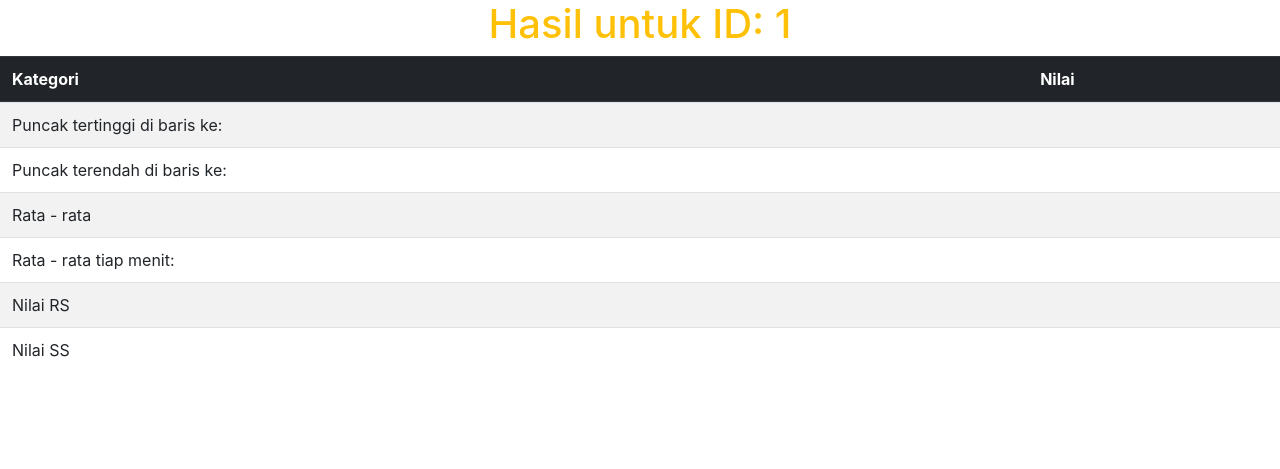
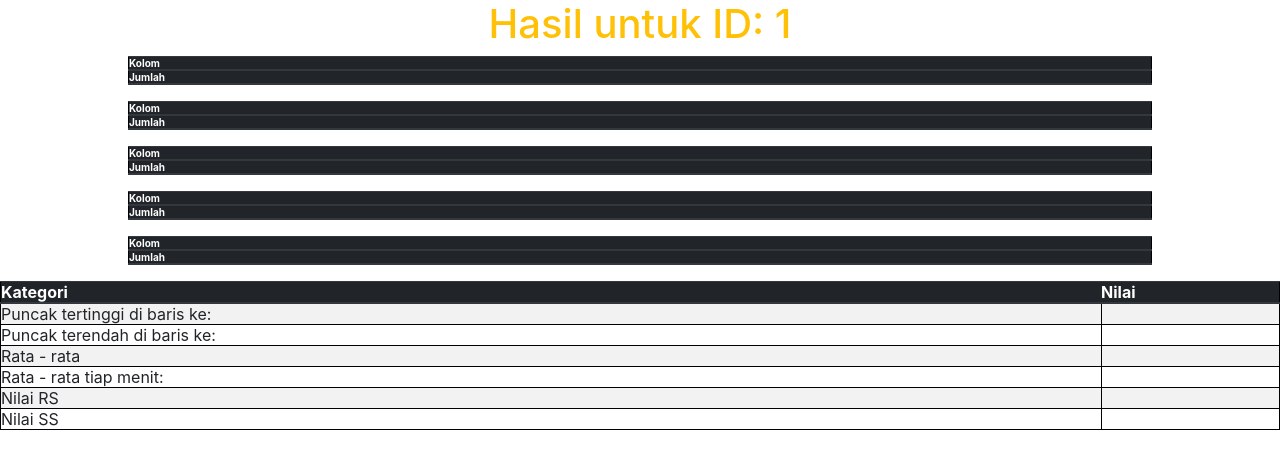
Before and after one commit to gamantha/kraepelin, a Flask app: template templates/result.html in a window 1280 px wide. Shown: the top 469 px of the page. Run offline with Flask 2, Linux system fonts and the light colour scheme; the template is opened without the code that fills it: most values are stand-ins (such as "Sample title", 1, 10 or a date in 2020); lists and menus that the app fills with data are empty; parts of the project's set-up code (start-up, migrations or seed data) failed here and were passed over; some libraries are stand-ins or nearby versions.

Commit message:
add explanatory table

```diff
--- /dev/null
+++ b/static/css/result.css
@@ -0,0 +1,18 @@
+.table-graph {
+  width: 80% !important;
+  font-size: 10px !important;
+  border: 0.5px;
+  margin-left: 10%;
+}
+
+.table-graph table,
+tr,
+td {
+  border: 1px solid black;
+}
+
+.table-graph tr,
+td,
+th {
+  padding: 0px !important;
+}
--- a/templates/result.html
+++ b/templates/result.html
@@ -2,6 +2,11 @@
   <head>
     <meta charset="UTF-8" />
     <script src="{{ url_for('static', filename='js/gchart.min.js') }}"></script>
+    <link
+      rel="stylesheet"
+      href="{{ url_for('static', filename='css/result.css') }}"
+    />
+
     <!-- bootstrap css and js -->
     <link
       rel="stylesheet"
@@ -14,18 +19,83 @@
   <body>
     <h1 class="text-center text-warning">Hasil untuk ID: {{ result_id }}</h1>
     <div id="filledlinechart"></div>
+    <div class="table-responsive">
+      <table class="table table-graph" id="filledTable">
+        <thead class="thead-dark">
+          <tr id="trFilledKolom">
+            <th>Kolom</th>
+          </tr>
+          <tr id="trFilledJumlah">
+            <th>Jumlah</th>
+          </tr>
+        </thead>
+        <tbody></tbody>
+      </table>
+    </div>
     <div id="unfilledlinechart"></div>
+    <div class="table-responsive">
+      <table class="table table-graph" id="unfilledTable">
+        <thead class="thead-dark">
+          <tr id="trunfilledKolom">
+            <th>Kolom</th>
+          </tr>
+          <tr id="trunfilledJumlah">
+            <th>Jumlah</th>
+          </tr>
+        </thead>
+        <tbody></tbody>
+      </table>
+    </div>
     <div id="correctlinechart"></div>
+    <div class="table-responsive">
+      <table class="table table-graph" id="correctTable">
+        <thead class="thead-dark">
+          <tr id="trcorrectKolom">
+            <th>Kolom</th>
+          </tr>
+          <tr id="trcorrectJumlah">
+            <th>Jumlah</th>
+          </tr>
+        </thead>
+        <tbody></tbody>
+      </table>
+    </div>
     <div id="incorrectlinechart"></div>
+    <div class="table-responsive">
+      <table class="table table-graph" id="incorrectTable">
+        <thead class="thead-dark">
+          <tr id="trincorrectKolom">
+            <th>Kolom</th>
+          </tr>
+          <tr id="trincorrectJumlah">
+            <th>Jumlah</th>
+          </tr>
+        </thead>
+        <tbody></tbody>
+      </table>
+    </div>
     <div id="minutelinechart"></div>
+    <div class="table-responsive">
+      <table class="table table-graph" id="minuteTable">
+        <thead class="thead-dark">
+          <tr id="trminuteKolom">
+            <th>Kolom</th>
+          </tr>
+          <tr id="trminuteJumlah">
+            <th>Jumlah</th>
+          </tr>
+        </thead>
+        <tbody></tbody>
+      </table>
+    </div>
     <table class="table table-striped">
       <thead class="thead-dark">
         <tr>
           <th>Kategori</th>
           <th>Nilai</th>
         </tr>
+      </thead>
       <tr>
-        </thead>
         <td>
           Puncak tertinggi di baris ke:
         </td>
@@ -62,9 +132,28 @@
     var incorrect_count = JSON.parse({{ graph_data.incorrect_count | tojson }});
     var minute_count = JSON.parse({{ graph_data.minute_count | tojson }});
     var scales = JSON.parse({{ graph_data.scales | tojson }});
-    console.log('scales', scales)
     google.charts.load('current', {'packages':['corechart', 'line']});
     google.charts.setOnLoadCallback(drawStuff);
+    drawTable(filled_count, 'trFilled')
+    drawTable(unfilled_count, 'trunfilled')
+    drawTable(correct_count, 'trcorrect')
+    drawTable(incorrect_count, 'trincorrect')
+    drawTable(minute_count, 'trminute')
+
+
+    function drawTable(items, lable) {
+      var rowKolom = document.getElementById(lable + 'Kolom');
+      var rowJumlah = document.getElementById(lable + 'Jumlah');
+
+      for(let i = 0; i < items.length; i++) {
+        tdKolom = document.createElement('td');
+        tdJumlah = document.createElement('td');
+        tdKolom.appendChild(document.createTextNode(i+1))
+        tdJumlah.appendChild(document.createTextNode(items[i]))
+        rowKolom.appendChild(tdKolom)
+        rowJumlah.appendChild(tdJumlah)
+      }
+    }
 
     function drawStuff() {
         resultFilled = [];
```
Lines whose indentation alone changed are shown as unchanged.
